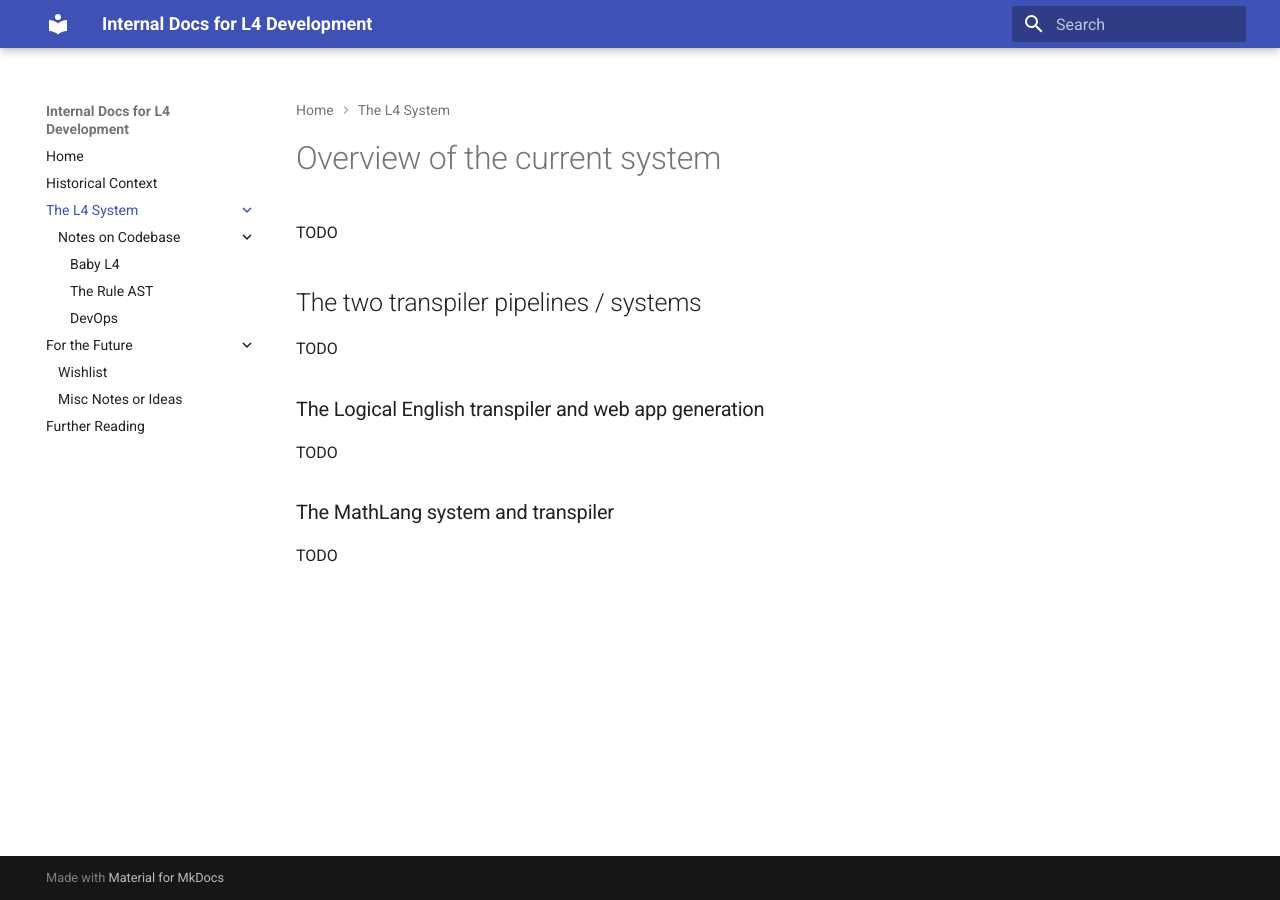
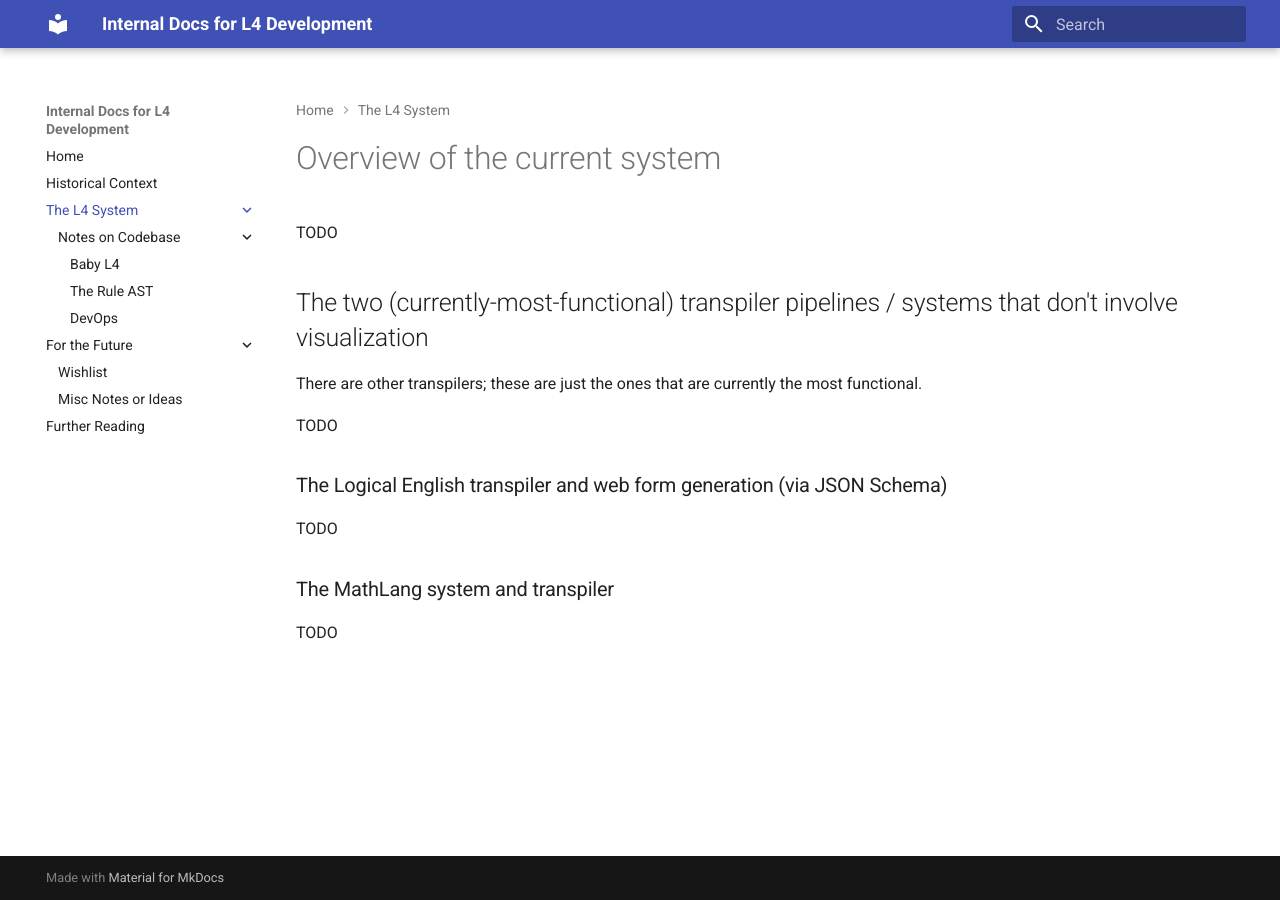
Before and after one commit to smucclaw/internal_docs, an MkDocs documentation site: the page built from docs/current_system/index.md, in a window 1280 px wide. Built offline with MkDocs 1.6.1 and Material for MkDocs 9.7.7, drawn with Linux system fonts in a browser that asks for light colours.

Commit message:
quick additions to curr system overview

```diff
--- a/docs/current_system/index.md
+++ b/docs/current_system/index.md
@@ -2,11 +2,14 @@
 
 TODO
 
-## The two transpiler pipelines / systems
+## The two (currently-most-functional) transpiler pipelines / systems that don't involve visualization
+
+There are other transpilers; these are just the ones that are currently the most functional.
+
 
 TODO
 
-### The Logical English transpiler and web app generation
+### The Logical English transpiler and web form generation (via JSON Schema)
 
 TODO
 
```
